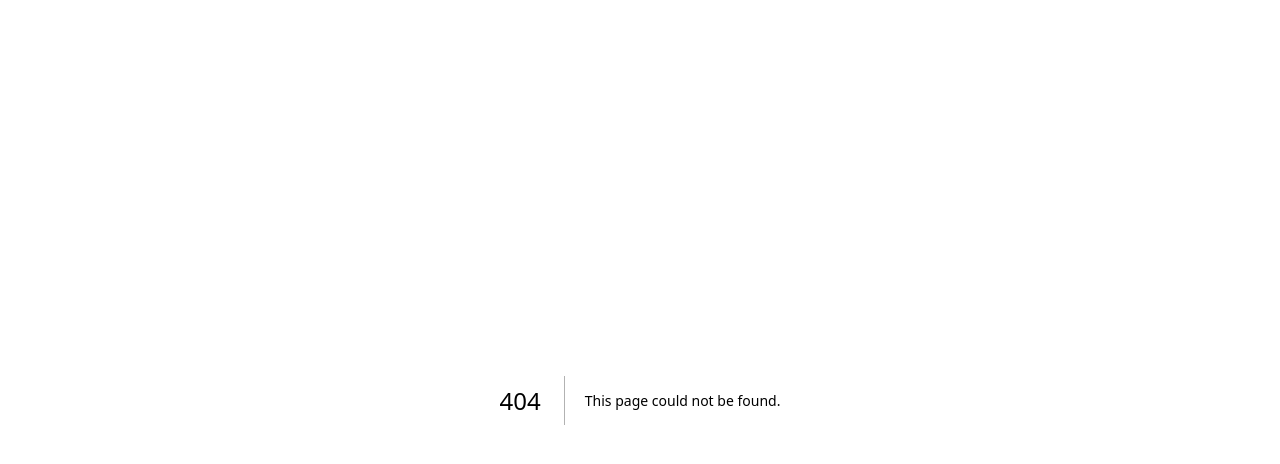
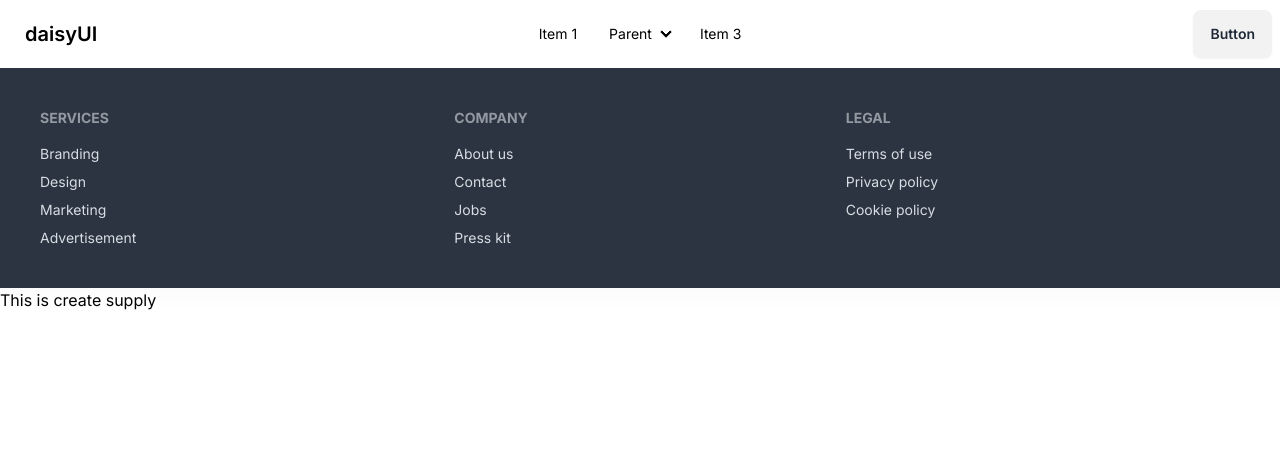
Before and after one commit to AM-Raju/frontend-missions-nextJS, a Next.js app in the folder 00. Mission 8/Module_F23.4/my-nextjs-app/: page /dashboard/create-supply in a window 1280 px wide. Before the commit this address had no page. Shown: the top 464 px of the page. Built offline with nearby package versions, Linux system fonts and the light colour scheme.

Commit message:
Module F23.8 done - Group route with different layout

```diff
--- /dev/null
+++ b/00. Mission 8/Module_F23.4/my-nextjs-app/src/app/(dashboardLayout)/dashboard/create-supply/page.tsx
@@ -0,0 +1,11 @@
+import React from 'react';
+
+const CreateSupply = () => {
+    return (
+        <div>
+            <h1>This is create supply</h1>
+        </div>
+    );
+};
+
+export default CreateSupply;
--- /dev/null
+++ b/00. Mission 8/Module_F23.4/my-nextjs-app/src/app/(dashboardLayout)/layout.tsx
@@ -0,0 +1,15 @@
+import Footer from '@/components/shared/Footer';
+import React, { ReactNode } from 'react';
+
+const DashboardLayout = ({children}: {children:ReactNode}) => {
+    return (
+        <div>
+            <div>
+                <Footer></Footer>
+            </div>
+            {children}
+        </div>
+    );
+};
+
+export default DashboardLayout;
--- a/00. Mission 8/Module_F23.4/my-nextjs-app/src/app/layout.tsx
+++ b/00. Mission 8/Module_F23.4/my-nextjs-app/src/app/layout.tsx
@@ -1,6 +1,7 @@
 import type { Metadata } from "next";
 import { Inter } from "next/font/google";
 import "./globals.css";
+import Navbar from "@/components/shared/Navbar";
 
 const inter = Inter({ subsets: ["latin"] });
 
@@ -16,7 +17,10 @@
 }>) {
   return (
     <html lang="en">
-      <body className={inter.className}>{children}</body>
+
+      <body className={inter.className}>
+        <Navbar></Navbar>
+        {children}</body>
     </html>
   );
 }
--- a/00. Mission 8/Module_F23.4/my-nextjs-app/src/components/counter/Counter.tsx
+++ b/00. Mission 8/Module_F23.4/my-nextjs-app/src/components/counter/Counter.tsx
@@ -6,8 +6,8 @@
     return (
         <div>
             <p>Counter: {counter}</p>
-      <button className='border px-3 py-1' onClick={()=> setCounter(counter+1)}>Increase</button>
-      <button className='border px-3 py-1' onClick={()=> setCounter(counter-1)}>Decrease</button>
+      <button  className='btn btn-accent' onClick={()=> setCounter(counter+1)}>Increase</button>
+      <button className='btn btn-accent' onClick={()=> setCounter(counter-1)}>Decrease</button>
         </div>
     );
 };
--- /dev/null
+++ b/00. Mission 8/Module_F23.4/my-nextjs-app/src/components/shared/Footer.tsx
@@ -0,0 +1,30 @@
+import React from 'react';
+
+const Footer = () => {
+    return (
+        <footer className="footer p-10 bg-neutral text-neutral-content">
+  <nav>
+    <h6 className="footer-title">Services</h6>
+    <a className="link link-hover">Branding</a>
+    <a className="link link-hover">Design</a>
+    <a className="link link-hover">Marketing</a>
+    <a className="link link-hover">Advertisement</a>
+  </nav>
+  <nav>
+    <h6 className="footer-title">Company</h6>
+    <a className="link link-hover">About us</a>
+    <a className="link link-hover">Contact</a>
+    <a className="link link-hover">Jobs</a>
+    <a className="link link-hover">Press kit</a>
+  </nav>
+  <nav>
+    <h6 className="footer-title">Legal</h6>
+    <a className="link link-hover">Terms of use</a>
+    <a className="link link-hover">Privacy policy</a>
+    <a className="link link-hover">Cookie policy</a>
+  </nav>
+</footer>
+    );
+};
+
+export default Footer;
--- /dev/null
+++ b/00. Mission 8/Module_F23.4/my-nextjs-app/src/components/shared/Navbar.tsx
@@ -0,0 +1,47 @@
+import React from 'react';
+
+const Navbar = () => {
+    return (
+        <div className="navbar bg-base-100">
+  <div className="navbar-start">
+    <div className="dropdown">
+      <div tabIndex={0} role="button" className="btn btn-ghost lg:hidden">
+        <svg xmlns="http://www.w3.org/2000/svg" className="h-5 w-5" fill="none" viewBox="0 0 24 24" stroke="currentColor"><path strokeLinecap="round" strokeLinejoin="round" strokeWidth="2" d="M4 6h16M4 12h8m-8 6h16" /></svg>
+      </div>
+      <ul tabIndex={0} className="menu menu-sm dropdown-content mt-3 z-[1] p-2 shadow bg-base-100 rounded-box w-52">
+        <li><a>Item 1</a></li>
+        <li>
+          <a>Parent</a>
+          <ul className="p-2">
+            <li><a>Submenu 1</a></li>
+            <li><a>Submenu 2</a></li>
+          </ul>
+        </li>
+        <li><a>Item 3</a></li>
+      </ul>
+    </div>
+    <a className="btn btn-ghost text-xl">daisyUI</a>
+  </div>
+  <div className="navbar-center hidden lg:flex">
+    <ul className="menu menu-horizontal px-1">
+      <li><a>Item 1</a></li>
+      <li>
+        <details>
+          <summary>Parent</summary>
+          <ul className="p-2">
+            <li><a>Submenu 1</a></li>
+            <li><a>Submenu 2</a></li>
+          </ul>
+        </details>
+      </li>
+      <li><a>Item 3</a></li>
+    </ul>
+  </div>
+  <div className="navbar-end">
+    <a className="btn">Button</a>
+  </div>
+</div>
+    );
+};
+
+export default Navbar;
--- a/00. Mission 8/Module_F23.4/my-nextjs-app/tailwind.config.ts
+++ b/00. Mission 8/Module_F23.4/my-nextjs-app/tailwind.config.ts
@@ -15,6 +15,6 @@
       },
     },
   },
-  plugins: [],
+  plugins: [require("daisyui")],
 };
 export default config;
```
Also changed, not shown: 00. Mission 8/Module_F23.4/my-nextjs-app/package.json (+6 -5 lines), 1 other file (tests, documents, lock files or other folders).
